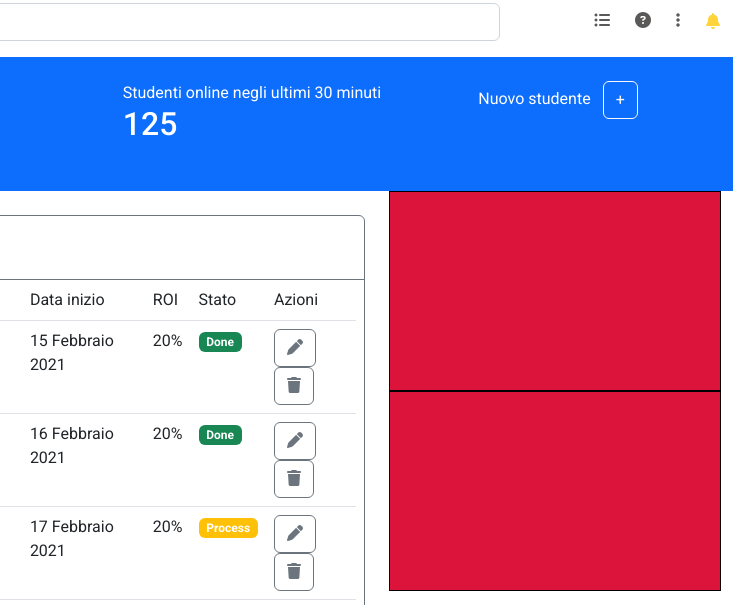
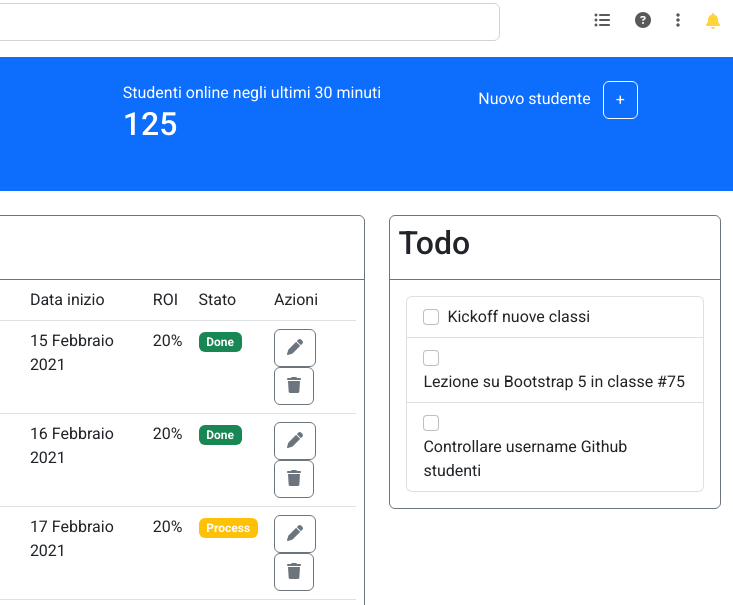
Before and after one commit to ludovicofiore/html-css-bootstrap-dashboard, a plain HTML site: page index.html in a window 1280 px wide. Shown: the part 13-618 px from the top of the page, 547-1280 px from the left. Drawn offline with nearby package versions, Linux system fonts and the light colour scheme.

Commit message:
completamento sezione todo con checkbox

```diff
--- a/css/style.css
+++ b/css/style.css
@@ -184,6 +184,5 @@ header .btn {
     /* debug */
     width: 100%;
     min-height: 200px;
-    background-color: crimson;
-    border: 1px solid black;
+
 }
--- a/index.html
+++ b/index.html
@@ -472,7 +472,7 @@
                                     </div>
 
                                     <!-- accordion -->
-                                    <div class="accordion accordion-flush pt-3">
+                                    <div class="accordion accordion-flush p-3">
                                         <div class="accordion-item">
                                         <h2 class="accordion-header">
                                             <button class="accordion-button collapsed" type="button" data-bs-toggle="collapse" data-bs-target="#flush-collapseOne" aria-expanded="false" aria-controls="flush-collapseOne">
@@ -516,8 +516,27 @@
                             <div class="col-12 col-lg-4">
 
                                 <!-- todo -->
-                                <div class="small_box">
+                                <div class="small_box border border-secondary rounded my-4">
 
+                                    <div class="w-100 border-bottom border-secondary p-2 bg-light">
+                                        <h2>Todo</h2>
+                                    </div>
+
+                                    <!-- lista -->
+                                    <ul class="list-group m-3">
+                                        <li class="list-group-item">
+                                          <input class="form-check-input me-1" type="checkbox" value="" id="firstCheckbox">
+                                          <label class="form-check-label" for="firstCheckbox">Kickoff nuove classi</label>
+                                        </li>
+                                        <li class="list-group-item">
+                                          <input class="form-check-input me-1" type="checkbox" value="" id="secondCheckbox">
+                                          <label class="form-check-label" for="secondCheckbox">Lezione su Bootstrap 5 in classe #75</label>
+                                        </li>
+                                        <li class="list-group-item">
+                                          <input class="form-check-input me-1" type="checkbox" value="" id="thirdCheckbox">
+                                          <label class="form-check-label" for="thirdCheckbox">Controllare username Github studenti</label>
+                                        </li>
+                                    </ul>
                                 </div>
 
                                 <!-- uetnti attivi -->
```
